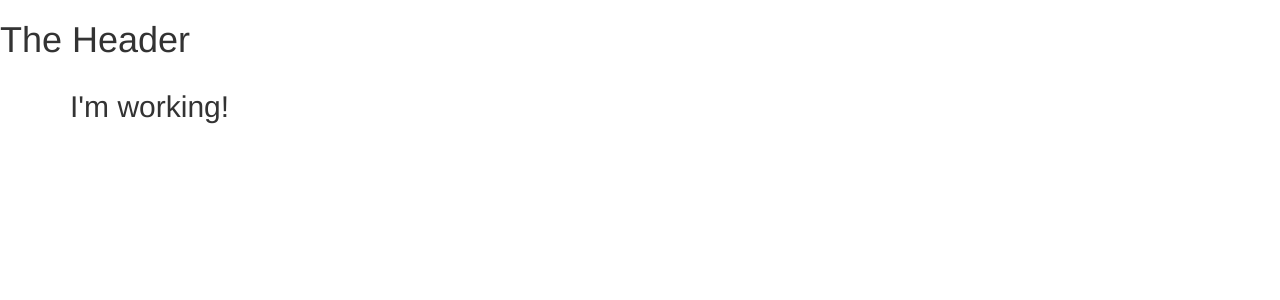
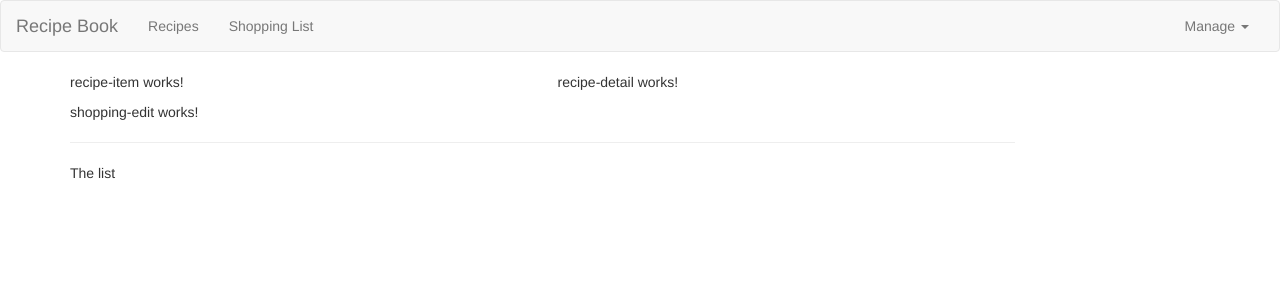
Before and after one commit to daniloamaralr/recipe_app, an Angular app: page / in a window 1280 px wide. Shown: the top 300 px of the page. Built offline with nearby package versions, Linux system fonts and the light colour scheme.

Commit message:
using and structuring components

```diff
--- a/src/app/app.component.html
+++ b/src/app/app.component.html
@@ -2,7 +2,8 @@
 <div class="container">
   <div class="row">
     <div class="col-md-12">
-      <h2>I'm working!</h2>
+      <app-recipes></app-recipes>
+      <app-shopping-list></app-shopping-list>
     </div>
   </div>
 </div>
--- a/src/app/header/header.component.html
+++ b/src/app/header/header.component.html
@@ -1 +1,24 @@
-<h1>The Header</h1>
+<nav class="navbar navbar-default">
+    <div class="container-fluid">
+        <div class="navbar-header">
+            <a href="#" class="navbar-brand">Recipe Book</a>
+        </div>
+
+
+        <div class="collapse navbar-collapse">
+            <ul class="nav navbar-nav">
+                <li><a href="#">Recipes</a></li>
+                <li><a href="#">Shopping List</a></li>
+            </ul>
+            <ul class="nav navbar-nav navbar-right">
+                <li class="dropdown">
+                    <a href="#" class="dropdown-toggle" role="button"> Manage <span class="caret"></span></a>
+                    <ul class="dropdown-menu">
+                        <a href="#">Save</a>
+                        <a href="#">Fetch Data</a>
+                    </ul>
+                </li>
+            </ul>
+        </div>
+    </div>
+</nav>
--- a/src/app/recipes/recipe-list/recipe-list.component.html
+++ b/src/app/recipes/recipe-list/recipe-list.component.html
@@ -1 +1 @@
-<p>recipe-list works!</p>
+<app-recipe-item></app-recipe-item>
--- a/src/app/recipes/recipes.component.html
+++ b/src/app/recipes/recipes.component.html
@@ -1 +1,8 @@
-<p>recipes works!</p>
+<div class="row">
+    <div class="col-md-5">
+        <app-recipe-list></app-recipe-list>
+    </div>
+    <div class="col-md-7">
+        <app-recipe-detail></app-recipe-detail>
+    </div>
+</div>
--- a/src/app/shopping-list/shopping-list.component.html
+++ b/src/app/shopping-list/shopping-list.component.html
@@ -1 +1,7 @@
-<p>shopping-list works!</p>
+<div class="row">
+    <div class="col-xs-10">
+        <app-shopping-edit></app-shopping-edit>
+        <hr>
+        <p>The list</p>
+    </div>
+</div>
```
